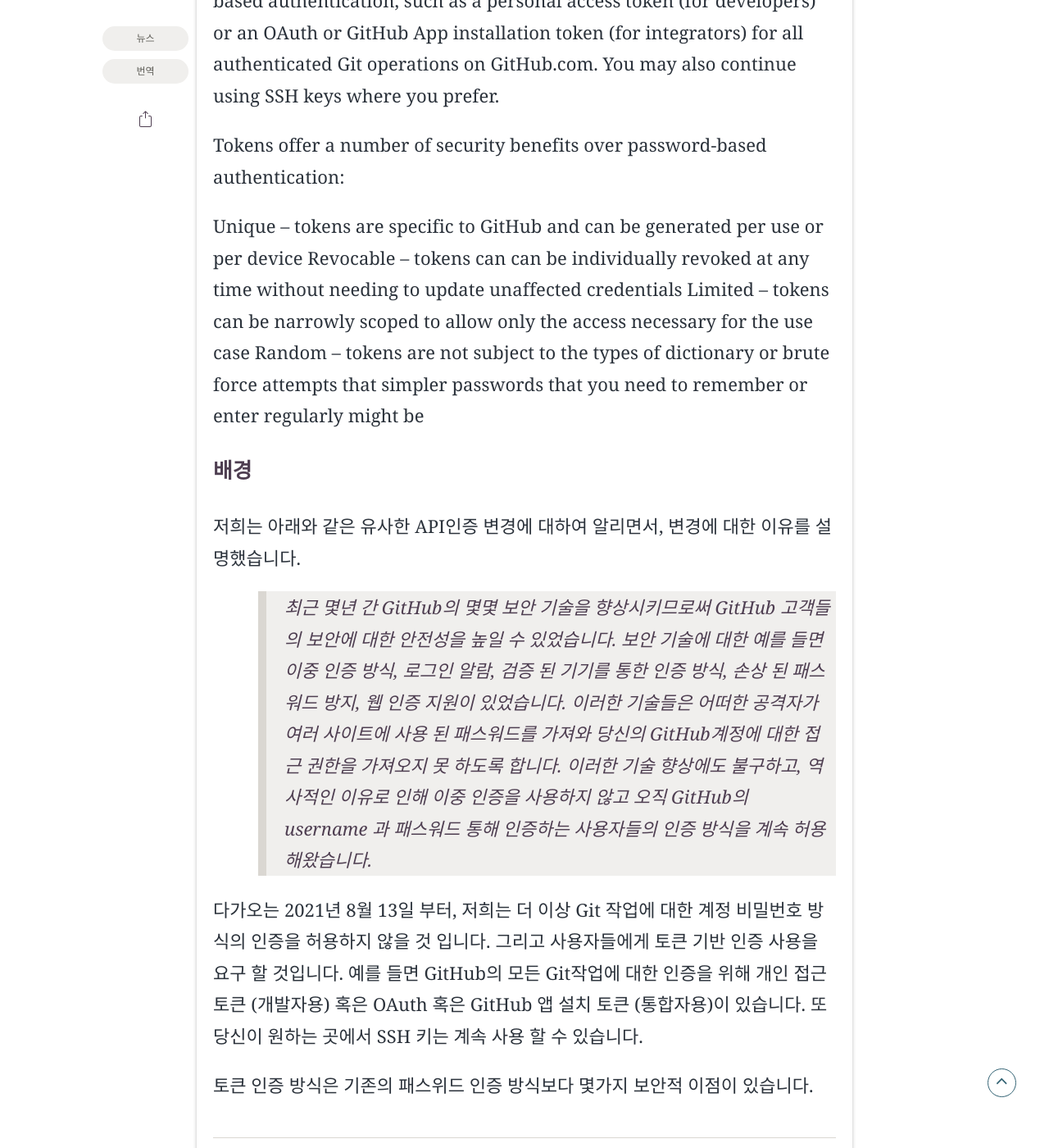
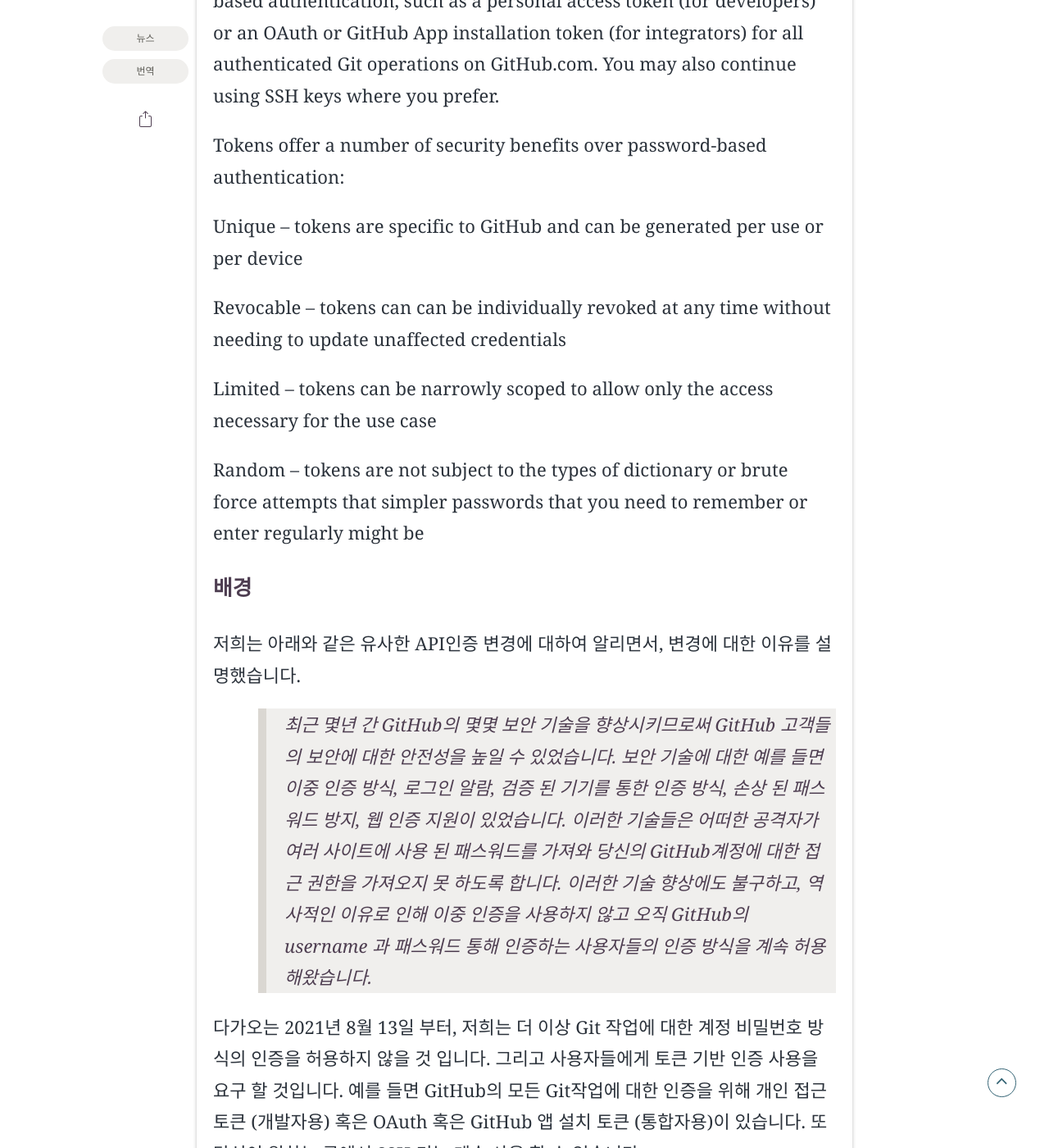
Before and after one commit to GyujinAn/gyujinan.github.io, a Jekyll site: the page built from _posts/2021-08-18-news.md, in a window 1280 px wide and 1400 px high, scrolled down 3859 px. Shown: the whole window at 82% size. Built offline with Jekyll 4.4.1, drawn with Linux system fonts in a browser that asks for light colours; some web fonts are replaced; comment, search, counter and statistics services are not loaded; part of the change alters nothing that is shown; some of the changed text lies outside the part shown.

```diff
--- a/_posts/2021-08-18-news.md
+++ b/_posts/2021-08-18-news.md
@@ -74,8 +74,11 @@ Beginning August 13, 2021, we will no longer accept account passwords when authe
 Tokens offer a number of security benefits over password-based authentication:
 
 Unique – tokens are specific to GitHub and can be generated per use or per device
+
 Revocable – tokens can can be individually revoked at any time without needing to update unaffected credentials
+
 Limited – tokens can be narrowly scoped to allow only the access necessary for the use case
+
 Random – tokens are not subject to the types of dictionary or brute force attempts that simpler passwords that you need to remember or enter regularly might be
 
 ### 배경
@@ -87,3 +90,11 @@ Random – tokens are not subject to the types of dictionary or brute force atte
 다가오는 2021년 8월 13일 부터, 저희는 더 이상 Git 작업에 대한 계정 비밀번호 방식의 인증을 허용하지 않을 것 입니다. 그리고 사용자들에게 토큰 기반 인증 사용을 요구 할 것입니다. 예를 들면 GitHub의 모든 Git작업에 대한 인증을 위해 개인 접근 토큰 (개발자용) 혹은 OAuth 혹은 GitHub 앱 설치 토큰 (통합자용)이 있습니다. 또 당신이 원하는 곳에서 SSH 키는 계속 사용 할 수 있습니다.
 
 토큰 인증 방식은 기존의 패스위드 인증 방식보다 몇가지 보안적 이점이 있습니다.
+
+> 유일성 - 토큰은 GitHub에만 해당하며 사용자 혹인 장치 별로 생성되어 질 수 있습니다.
+
+> 취소 가능 - 다른 인증에 대한 업데이트 없이 토큰은 개인적으로 언제든 취소 될 수 있습니다.
+
+> 제한성 - 토큰을 통한 접근가능한 GitHub의 기능을 제한 할 수 있습니다.
+
+> 무작위성 - 토큰은
```
